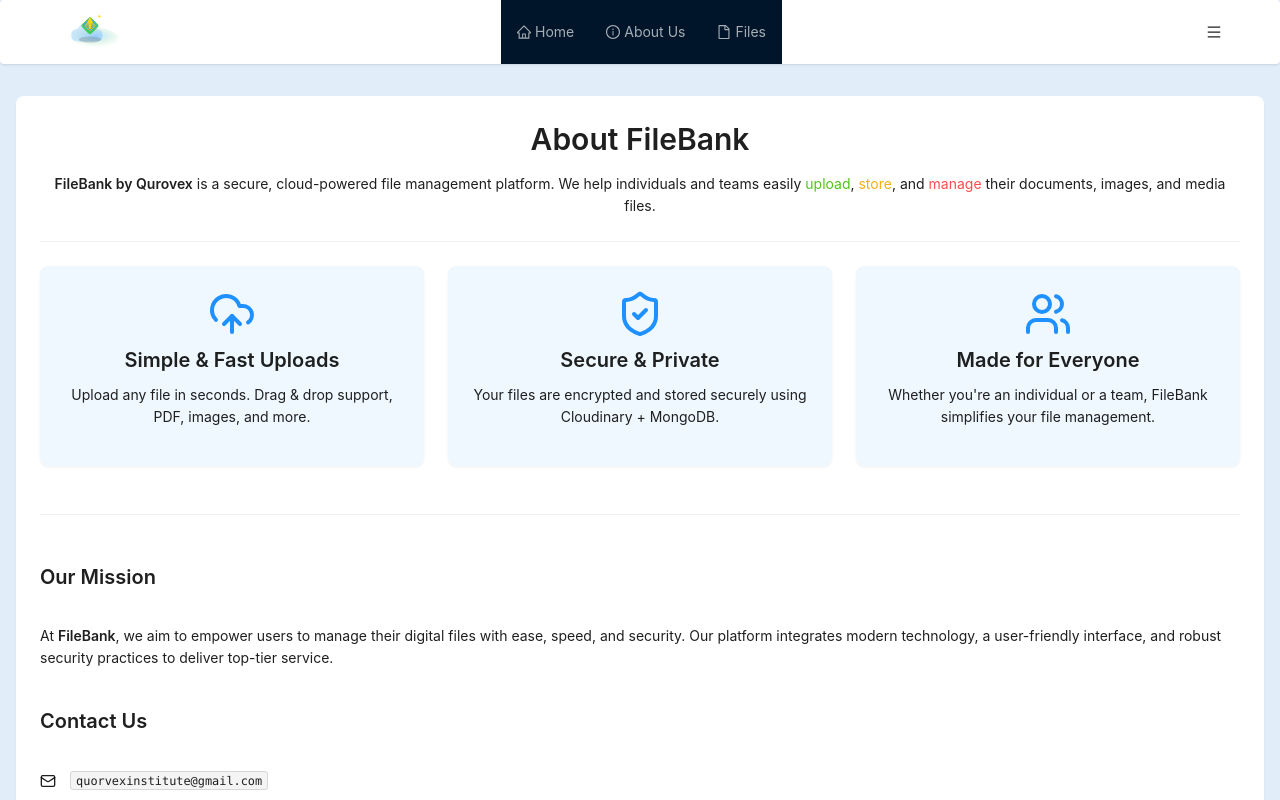
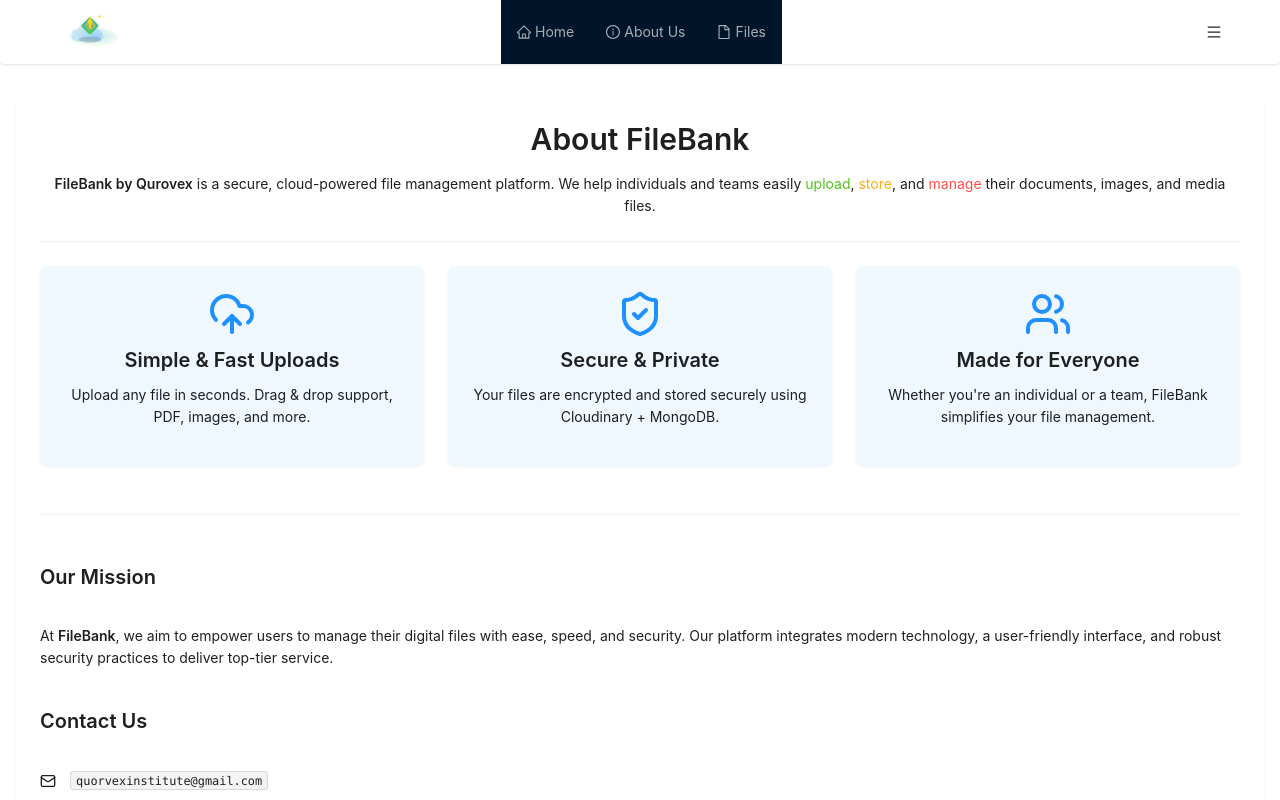
Before and after one commit to Ymffuture/Filebank, a React (Vite) app in the folder filebank-frontend/: page /about-us in a window 1280 px wide. Shown: the top 800 px of the page. Built offline with nearby package versions, Linux system fonts and the light colour scheme.

Commit message:
Update AboutUs.jsx

```diff
--- a/filebank-frontend/src/pages/AboutUs.jsx
+++ b/filebank-frontend/src/pages/AboutUs.jsx
@@ -8,7 +8,7 @@ const { Title, Paragraph, Text } = Typography;
 
 export default function AboutUs() {
   return (
-    <div className="min-h-screen bg-[#E1EEFA]">
+    <div className="min-h-screen bg-[#fff]">
       <Helmet>
         <title>About Us | FileBank by Qurovex</title>
         <meta name="description" content="Learn about FileBank — a secure file management platform by Qurovex Institute." />
```
